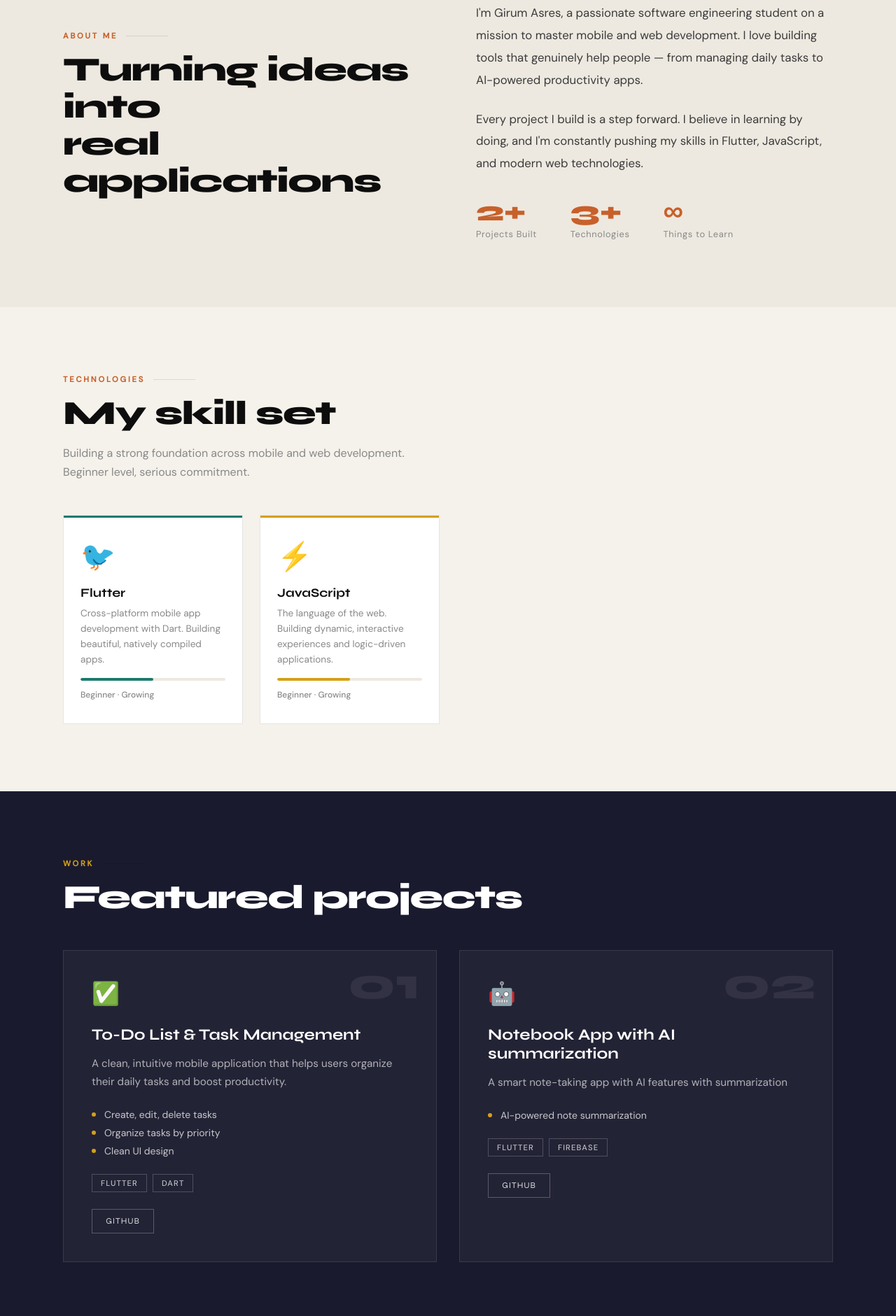
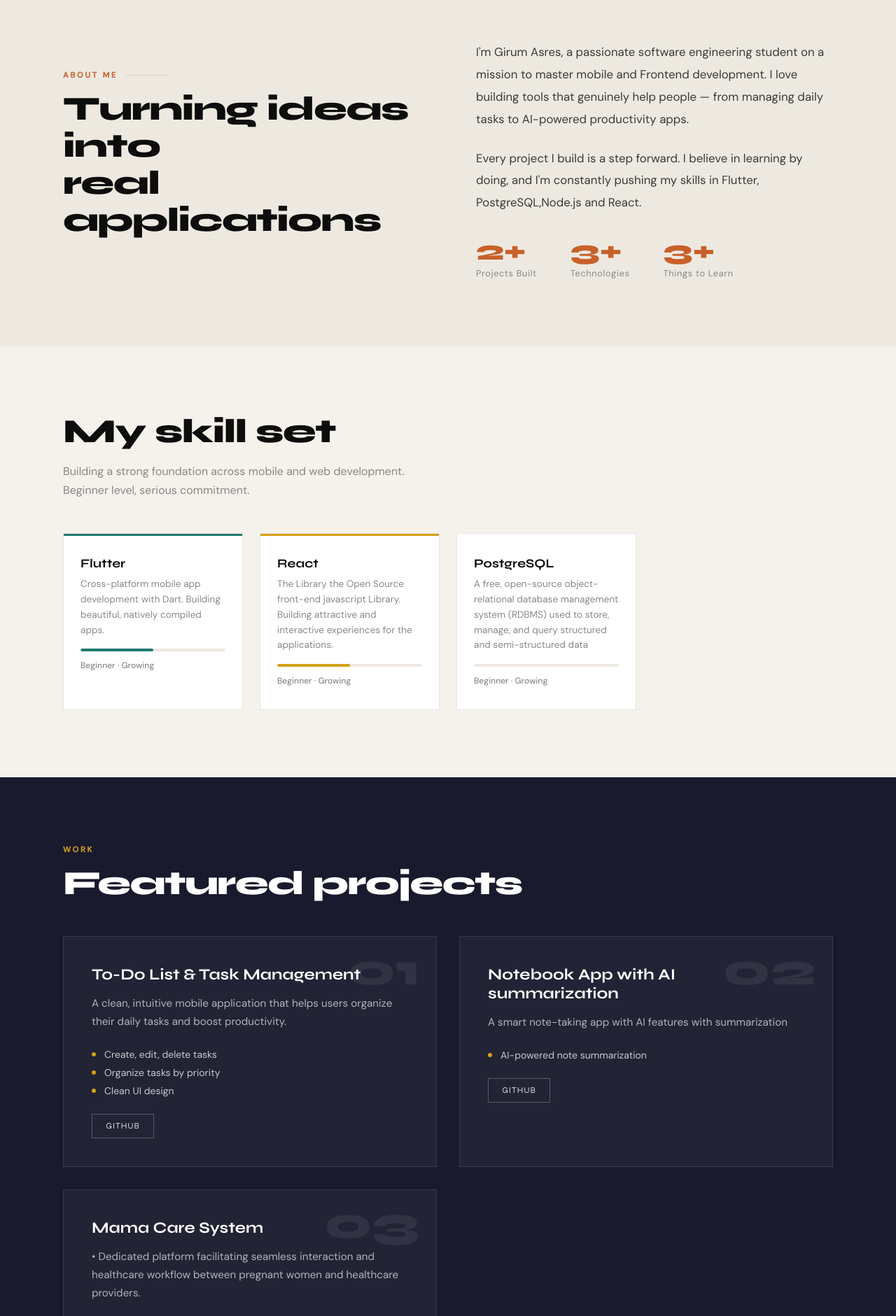
Before and after one commit to GIRUMASRES1234/information, a plain HTML site: page index.html in a window 1280 px wide. Shown: the part 919-2800 px from the top of the page at 70% size. Drawn offline with Linux system fonts and the light colour scheme.

```diff
--- a/index.html
+++ b/index.html
@@ -833,8 +833,9 @@
             </h1>
             <p class="hero-role">Software Engineering Student</p>
             <p class="hero-desc">
-                Building mobile experiences with Flutter and crafting web interfaces with JavaScript, HTML & CSS.
-                Currently learning, growing, and shipping real projects.
+                A 4th-year Software Engineering student passionate about continuous learning through project-based development.
+                Strong team player seeking opportunities to collaborate, learn from senior developers,
+                and contribute in a supportive environment.
             </p>
 
             <div class="hero-cta">
@@ -848,7 +849,9 @@
 
         <div class="hero-right">
             <div class="hero-floating-tag tag-flutter">Flutter</div>
-            <div class="hero-floating-tag tag-js">JavaScript</div>
+            <div class="hero-floating-tag tag-postgresql">PostgreSQL</div>
+            <div class="hero-floating-tag tag-react">React</div>
+            <div class="hero-floating-tag tag-react">Node.js</div>
 
 
 
@@ -870,14 +873,14 @@
 
             <div class="reveal">
                 <p style="color: var(--ink-soft); line-height: 1.9; font-size: 1.05rem; margin-bottom: 1.5rem;">
-                    I'm Girum Asres, a passionate software engineering student on a mission to master mobile and web
+                    I'm Girum Asres, a passionate software engineering student on a mission to master mobile and Frontend
                     development. I love building tools that genuinely help people — from managing daily tasks to
                     AI-powered productivity apps.
                 </p>
 
                 <p style="color: var(--ink-soft); line-height: 1.9; font-size: 1.05rem;">
                     Every project I build is a step forward. I believe in learning by doing, and I'm constantly pushing
-                    my skills in Flutter, JavaScript, and modern web technologies.
+                    my skills in Flutter, PostgreSQL,Node.js and React.
                 </p>
 
                 <div class="about-stat-row">
@@ -890,7 +893,7 @@
                         <div class="label">Technologies</div>
                     </div>
                     <div class="about-stat">
-                        <div class="num">∞</div>
+                        <div class="num">3+</div>
                         <div class="label">Things to Learn</div>
                     </div>
                 </div>
@@ -902,7 +905,7 @@
     <section class="skills" id="skills">
         <div class="skills-inner">
             <div class="reveal" style="max-width: 500px;">
-                <div class="section-label">Technologies</div>
+
                 <h2 class="section-title">My skill set</h2>
                 <p style="color: var(--ink-mute); margin-top: 0.75rem; line-height: 1.7;">
                     Building a strong foundation across mobile and web development. Beginner level, serious commitment.
@@ -911,7 +914,7 @@
 
             <div class="skills-grid">
                 <div class="skill-card flutter reveal">
-                    <span class="skill-icon">🐦</span>
+
                     <div class="skill-name">Flutter</div>
                     <p style="font-size: 0.85rem; color: var(--ink-mute); line-height: 1.6;">
                         Cross-platform mobile app development with Dart. Building beautiful, natively compiled apps.
@@ -923,11 +926,23 @@
                 </div>
 
                 <div class="skill-card js reveal">
-                    <span class="skill-icon">⚡</span>
-                    <div class="skill-name">JavaScript</div>
+
+                    <div class="skill-name">React</div>
                     <p style="font-size: 0.85rem; color: var(--ink-mute); line-height: 1.6;">
-                        The language of the web. Building dynamic, interactive experiences and logic-driven
+                        The Library the Open Source front-end javascript Library. Building attractive and interactive experiences for the
                         applications.
+                    </p>
+                    <div class="skill-level-bar">
+                        <div class="skill-level-fill" style="width: 50%"></div>
+                    </div>
+                    <span class="skill-pct">Beginner · Growing</span>
+                </div>
+                 <div class="skill-card postgreSQL reveal">
+
+                    <div class="skill-name">PostgreSQL</div>
+                    <p style="font-size: 0.85rem; color: var(--ink-mute); line-height: 1.6;">
+                        A free, open-source object-relational database management system (RDBMS)
+                        used to store, manage, and query structured and semi-structured data
                     </p>
                     <div class="skill-level-bar">
                         <div class="skill-level-fill" style="width: 50%"></div>
@@ -954,7 +969,7 @@
 
                 <div class="project-card reveal">
                     <span class="project-num">01</span>
-                    <div class="project-icon">✅</div>
+
                     <h3 class="project-title">To-Do List & Task Management</h3>
                     <p class="project-desc">
                         A clean, intuitive mobile application that helps users organize their daily tasks and boost
@@ -968,11 +983,7 @@
 
                     </div>
 
-                    <div class="project-tags">
-                        <span class="project-tag">Flutter</span>
-                        <span class="project-tag">Dart</span>
 
-                    </div>
 
                     <div class="project-links">
                         <a href="https://github.com/GIRUMASRES1234/To-Do-List-with-AI" target="_top">GitHub</a>
@@ -982,7 +993,7 @@
 
                 <div class="project-card reveal">
                     <span class="project-num">02</span>
-                    <div class="project-icon">🤖</div>
+
                     <h3 class="project-title">Notebook App with AI summarization</h3>
                     <p class="project-desc">
                         A smart note-taking app with AI features with summarization
@@ -993,18 +1004,31 @@
 
                     </div>
 
-                    <div class="project-tags">
-                        <span class="project-tag">Flutter</span>
 
-                        <span class="project-tag">Firebase</span>
-                    </div>
 
                     <div class="project-links">
                         <a href="https://github.com/GIRUMASRES1234/Notebook-with-AI" target="_top">GitHub</a>
 
                     </div>
                 </div>
+<div class="project-card reveal">
+                    <span class="project-num">03</span>
 
+                    <h3 class="project-title">Mama Care System</h3>
+                    <p class="project-desc">
+                       •	Dedicated platform facilitating seamless interaction and healthcare
+                            workflow between pregnant women and healthcare providers.
+                    </p>
+
+
+
+
+
+                    <div class="project-links">
+                        <a href="https://github.com/GIRUMASRES1234/Notebook-with-AI" target="_top">GitHub</a>
+
+                    </div>
+                </div>
             </div>
         </div>
     </section>
@@ -1026,7 +1050,7 @@
                 <div class="contact-items">
                     <div class="contact-item">
                         <div class="contact-item-icon">📧</div>
-                        <span><b>Email:</b> asresgirum59@gmail.com</span>
+                        <span><b>Email:</b> girumtech12@gmail.com</span>
                     </div>
                     <div class="contact-item">
                         <div class="contact-item-icon">📍</div>
```
